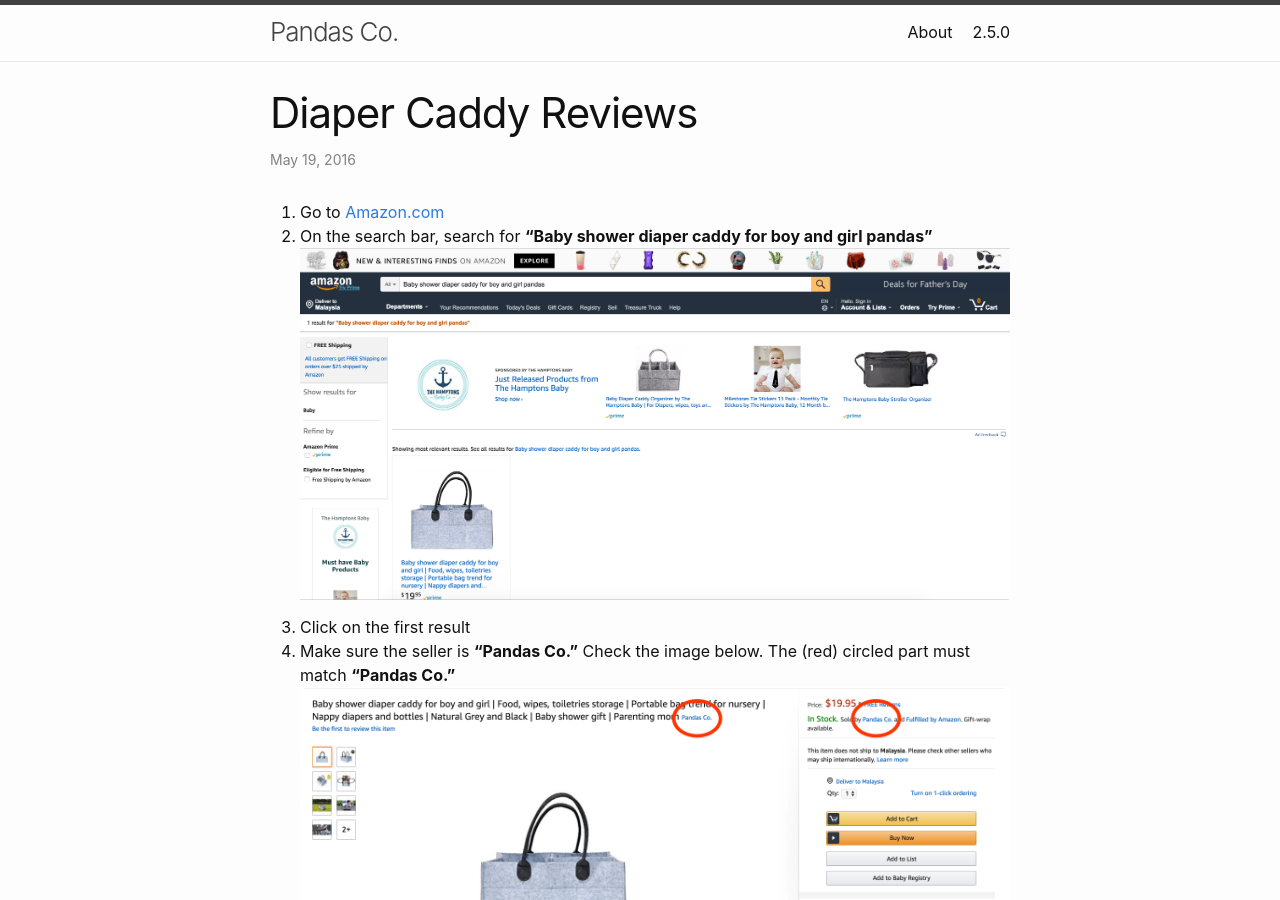
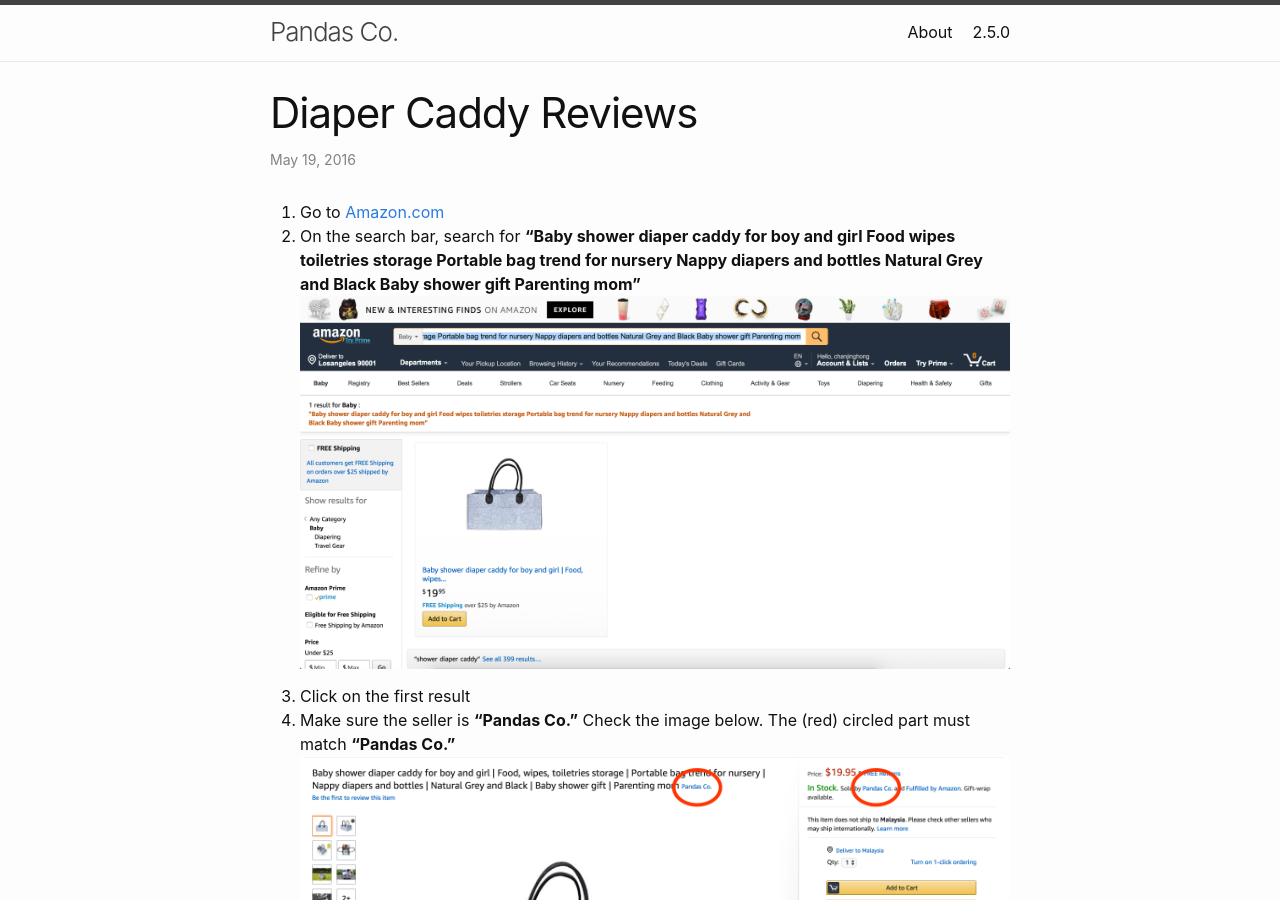
Before and after one commit to testerteresa/testerteresa.github.io, a Jekyll site: the page built from _posts/2016-05-19-diaper-caddy-reviews.md, in a window 1280 px wide and 900 px high. Built offline with Jekyll 4.4.1, drawn with Linux system fonts in a browser that asks for light colours.

Commit message:
Modified search term

```diff
--- a/_posts/2016-05-19-diaper-caddy-reviews.md
+++ b/_posts/2016-05-19-diaper-caddy-reviews.md
@@ -5,7 +5,7 @@ categories: misc
 ---
 
 1. Go to [Amazon.com](https://www.amazon.com/)
-2. On the search bar, search for **“Baby shower diaper caddy for boy and girl pandas”**
+2. On the search bar, search for **“Baby shower diaper caddy for boy and girl Food wipes toiletries storage Portable bag trend for nursery Nappy diapers and bottles Natural Grey and Black Baby shower gift Parenting mom”**
 ![Search baby shower diaper caddy for boy and girl pandas on Amazon](/assets/DiaperCaddy/search_term.png)
 
 3. Click on the first result
```
Also changed, not shown: assets/DiaperCaddy/search_term.png.
